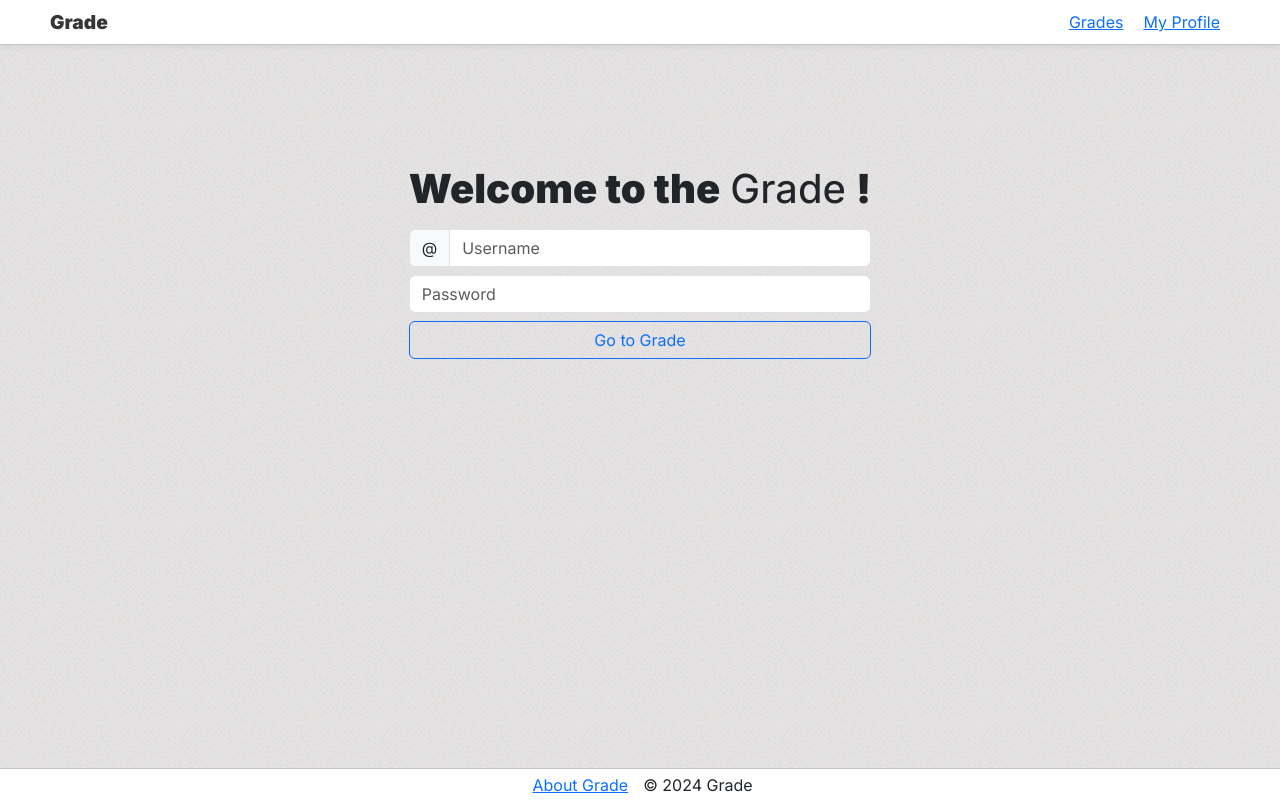
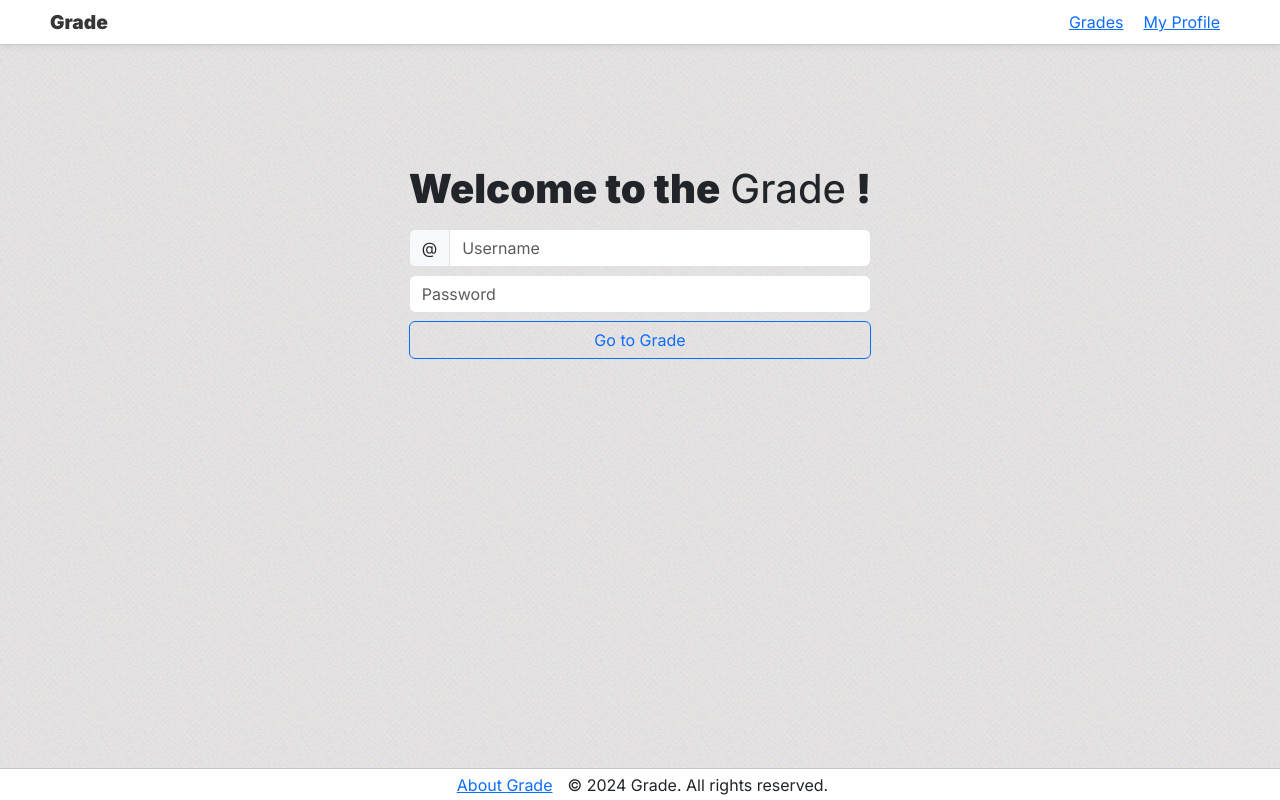
Before and after one commit to Jlbsbey/atzimju_uzskaites_sistema, a React (Create React App) app in the folder react_app/: page / in a window 1280 px wide. Built offline with nearby package versions, Linux system fonts and the light colour scheme.

Commit message:
Bug fixed. Tests added.

```diff
--- a/react_app/package.json
+++ b/react_app/package.json
@@ -16,6 +16,7 @@
 		"crypto-browserify": "^3.12.0",
 		"crypto-js": "^4.2.0",
 		"js-cookie": "^3.0.5",
+		"plyr-react": "^5.3.0",
 		"react": "^18.2.0",
 		"react-dom": "^18.2.0",
 		"react-router-dom": "^6.22.3",
--- a/react_app/src/App.tsx
+++ b/react_app/src/App.tsx
@@ -13,6 +13,8 @@ import AboutPage from "./pages/AboutPage";
 import SessionEndedPage from "./pages/SessionEndedPage";
 import UserPage from "./pages/UserPage";
 import AdminHomePage from "./pages/AdminHomePage";
+import SchoolNewsPage from "./pages/SchoolNewsPage";
+import SchoolNewsPage2 from "./pages/SchoolNewsPage2";
 
 function App() {
 	return (
@@ -25,6 +27,9 @@ function App() {
 					<Route path="about" element={<AboutPage />} />
 					<Route path="session_ended" element={<SessionEndedPage />} />
 					<Route path="admin" element={<AdminHomePage />} />
+
+					<Route path="kabul" element={<SchoolNewsPage />} />
+					<Route path="kabul-lq" element={<SchoolNewsPage2 />} />
 					<Route path="*" element={<The404Page />} />
 				</Route>
 			</Routes>
--- a/react_app/src/components/Layout.tsx
+++ b/react_app/src/components/Layout.tsx
@@ -1,19 +1,22 @@
 import { Outlet } from "react-router-dom";
 import '../styles/layout.css';
-import {getAuthCookie} from "../scripts/cookies";
 
 const Layout = () => {
-	let authKey = getAuthCookie();
+	let title = "Grade";
+	let path = window.location.pathname;
+	if (path === "/kabul" || path === "/kabul/" || path === "/kabul-lq" || path === "/kabul-lq/") {
+		title = "Kabul International";
+	}
 
 	return (
 		<>
 			<div className="menu navbar">
 				<a className="menu-logo" href="/">
-					Grade
+					{title}
 				</a>
 				<div>
 					<a className="menu-link" href="/main/">
-						Grades
+						{title === "Grade" ? "Grades" : "News archive"}
 					</a>
 					<a className="menu-link" href="/user/">
 						My Profile
@@ -27,10 +30,10 @@ const Layout = () => {
 
 			<div className="footer">
 				<a className="footer-link" href="/about/">
-					About Grade
+					About {title}
 				</a>
 				<p className="footer-text">
-					© 2024 Grade
+					© 2024 {title}. All rights reserved.
 				</p>
 			</div>
 		</>
```
Also changed, not shown: 8 other files (tests, documents, lock files or other folders).
